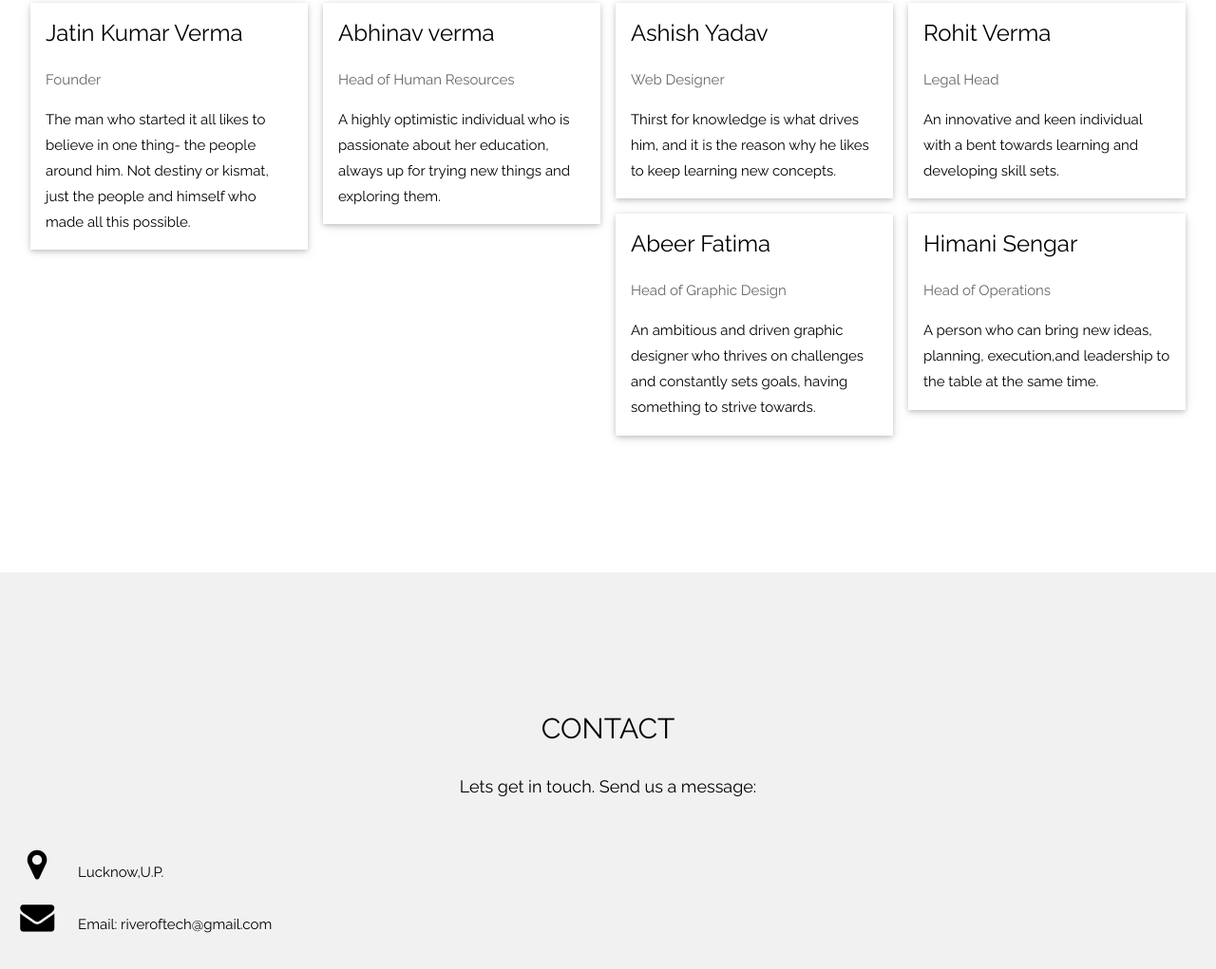
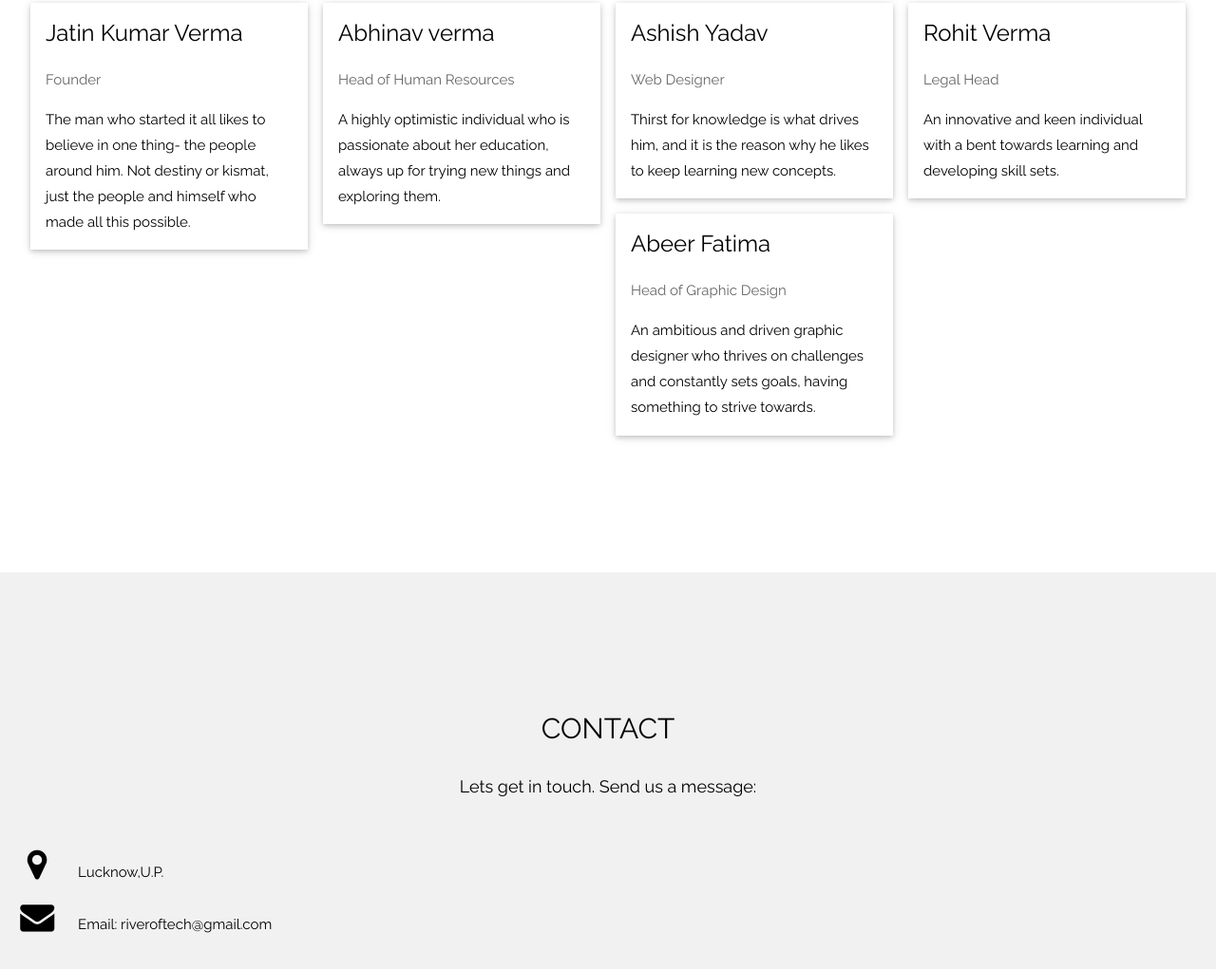
Before and after one commit to RIVER-OF-TECH/riveroftech, a plain HTML site: page index.html in a window 1280 px wide. Shown: the part 2507-3528 px from the top of the page at 95% size. Drawn offline with nearby package versions, Linux system fonts and the light colour scheme.

Commit message:
Update index.html

```diff
--- a/index.html
+++ b/index.html
@@ -172,15 +172,7 @@ body, html {
       </div>
     </div>
 
-    <div class="w3-col l3 m6 w3-margin-bottom">
-      <div class="w3-card">
-        <div class="w3-container">
-          <h3>Himani Sengar</h3>
-          <p class="w3-opacity">Head of Operations</p>
-          <p> A person who can bring new ideas, planning, execution,and leadership to the table at the same time.</p>
-        </div>
-      </div>
-    </div>
+
 
   </div>
 </div>
```
